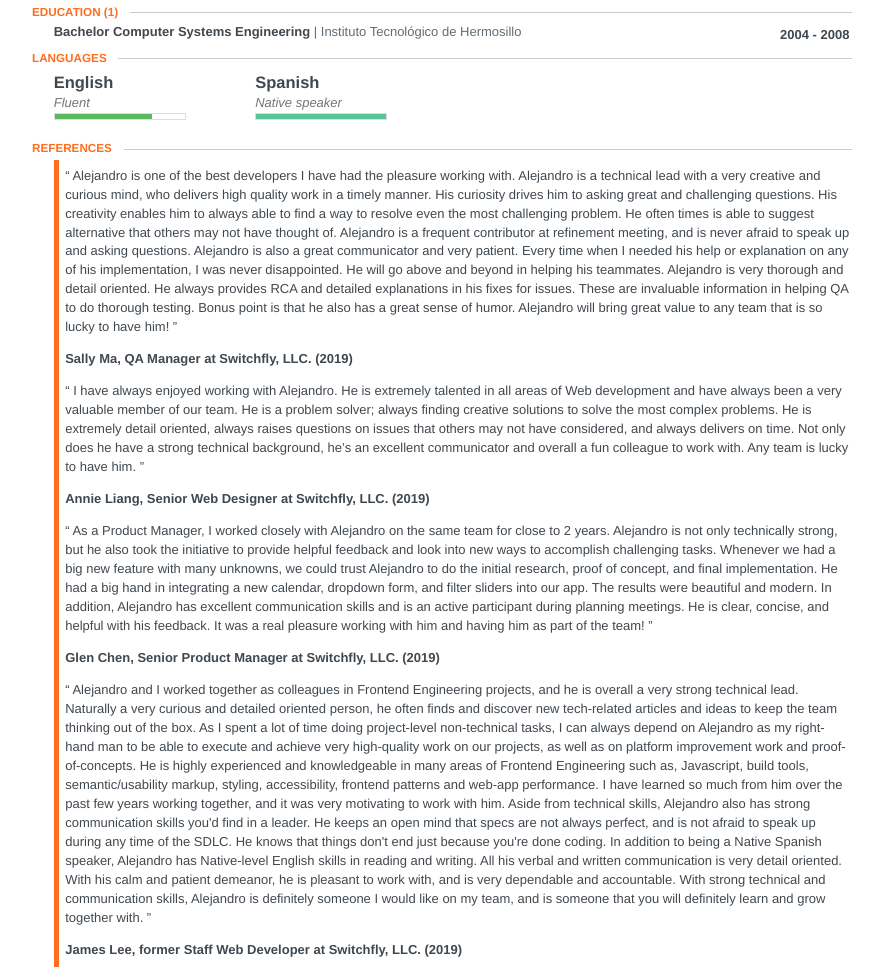
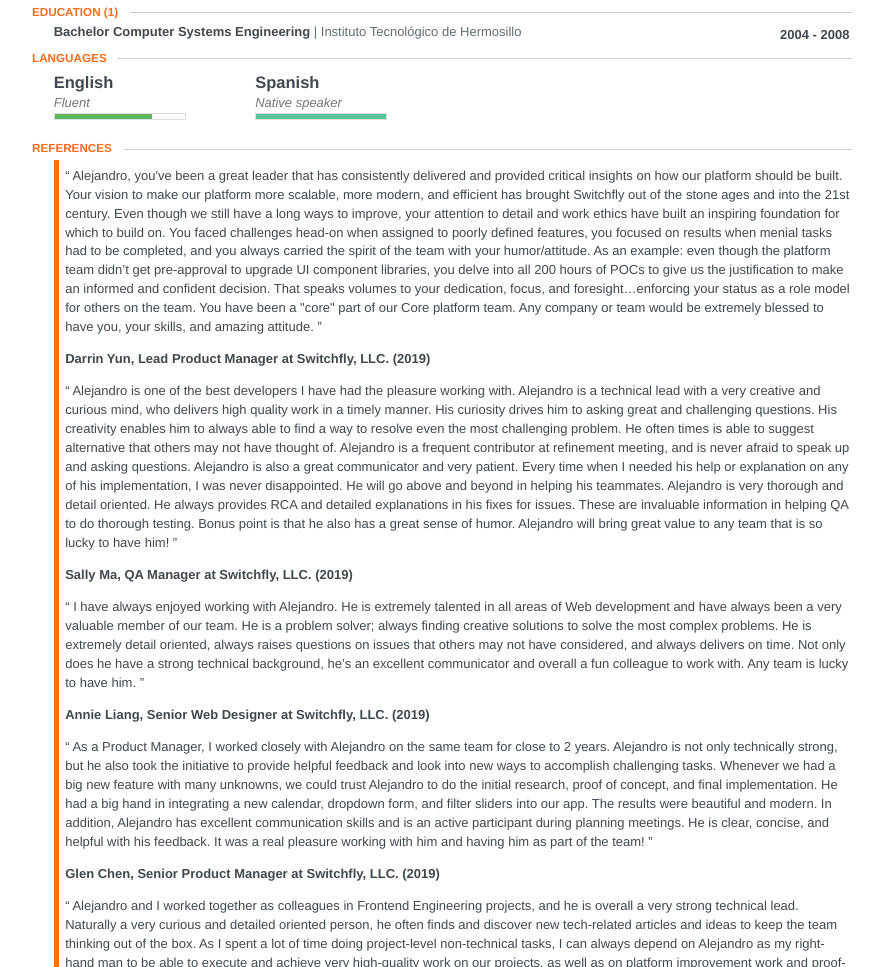
Before and after one commit to alebelcor/resume.json, a website: page docs/index.html in a window 1280 px wide. Shown: the part 1410-2377 px from the top of the page, without its empty margins (198-1079 px from the left). Drawn offline with Linux system fonts and the light colour scheme.

Commit message:
Publish new page

```diff
--- a/docs/index.html
+++ b/docs/index.html
@@ -1152,6 +1152,14 @@
       <section id="references">
         <div class="item">
           <blockquote class="reference">
+            &#8220;&#32;Alejandro, you&#x27;ve been a great leader that has consistently delivered and provided critical insights on how our platform should be built. Your vision to make our platform more scalable, more modern, and efficient has brought Switchfly out of the stone ages and into the 21st century. Even though we still have a long ways to improve, your attention to detail and work ethics have built an inspiring foundation for which to build on. You faced challenges head-on when assigned to poorly defined features, you focused on results when menial tasks had to be completed, and you always carried the spirit of the team with your humor/attitude. As an example: even though the platform team didn’t get pre-approval to upgrade UI component libraries, you delve into all 200 hours of POCs to give us the justification to make an informed and confident decision. That speaks volumes to your dedication, focus, and foresight…enforcing your status as a role model for others on the team. You have been a &quot;core&quot; part of our Core platform team. Any company or team would be extremely blessed to have you, your skills, and amazing attitude.&#32;&#8221;
+          </blockquote>
+          <div class="name">
+            Darrin Yun, Lead Product Manager at Switchfly, LLC. (2019)
+          </div>
+        </div>
+        <div class="item">
+          <blockquote class="reference">
             &#8220;&#32;Alejandro is one of the best developers I have had the pleasure working with. Alejandro is a technical lead with a very creative and curious mind, who delivers high quality work in a timely manner. His curiosity drives him to asking great and challenging questions. His creativity enables him to always able to find a way to resolve even the most challenging problem. He often times is able to suggest alternative that others may not have thought of. Alejandro is a frequent contributor at refinement meeting, and is never afraid to speak up and asking questions. Alejandro is also a great communicator and very patient. Every time when I needed his help or explanation on any of his implementation, I was never disappointed. He will go above and beyond in helping his teammates. Alejandro is very thorough and detail oriented. He always provides RCA and detailed explanations in his fixes for issues. These are invaluable information in helping QA to do thorough testing. Bonus point is that he also has a great sense of humor. Alejandro will bring great value to any team that is so lucky to have him!&#32;&#8221;
           </blockquote>
           <div class="name">
```
